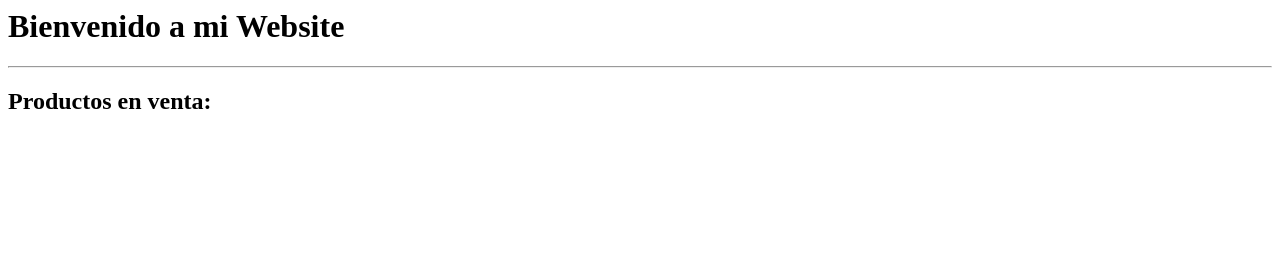
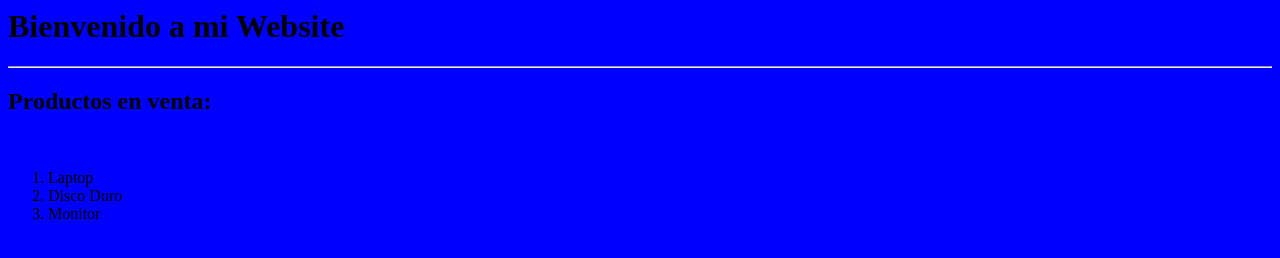
Before and after one commit to joseytoro/EJERCICIO2, a plain HTML site: page index.html in a window 1280 px wide. Drawn offline with Linux system fonts and the light colour scheme.

Commit message:
Se agregó lista de productos y color de fondo

```diff
--- a/index.html
+++ b/index.html
@@ -2,9 +2,15 @@
 <head>
     <title>Jose Luis</title>
 </head>
-<body>
+<body bgcolor="blue">
     <H1>Bienvenido a mi Website</H1>
     <hr>
     <h2>Productos en venta:</h2>
+    <br>
+    <ol>
+        <li>Laptop</li>
+        <li>Disco Duro</li>
+        <li>Monitor</li>
+    </ol>
 </body>
 </html>
```
